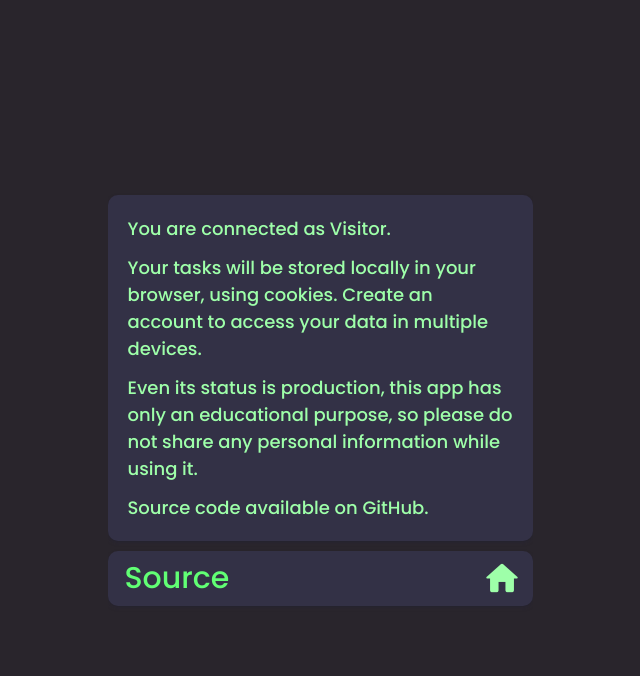
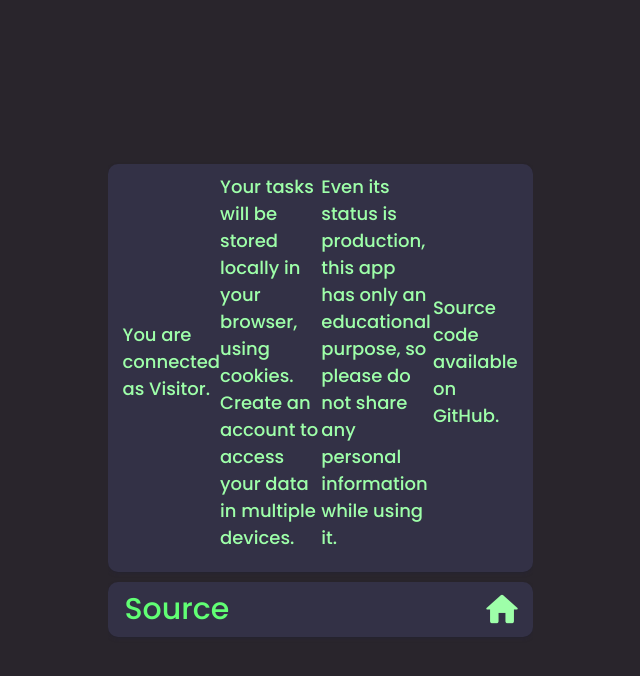
Before and after one commit to gabrielstork/django-to-do-list, a Django app: page /user/ in a window 1280 px wide. Shown: the top 676 px of the page, without its empty margins (320-960 px from the left). Run offline with Django 3.2, Linux system fonts and the light colour scheme.

Commit message:
box padding changes

```diff
--- a/src/tasks/static/tasks/css/styles.css
+++ b/src/tasks/static/tasks/css/styles.css
@@ -10,7 +10,6 @@
 
 body{
     height: 100vh;
-    min-height: -webkit-fill-available;
     display: flex;
     flex-direction: column;
     justify-content: center;
@@ -50,7 +49,7 @@ a{
     justify-content: center;
     align-items: center;
     height: auto;
-    padding: 12px;
+    padding: 9px 15px 9px 15px;
 }
 
 .box::-webkit-scrollbar{
--- a/src/users/static/users/css/styles.css
+++ b/src/users/static/users/css/styles.css
@@ -62,7 +62,7 @@ a{
     justify-content: center;
     align-items: center;
     height: auto;
-    padding: 12px;
+    padding: 9px 15px 9px 15px;
 }
 
 .box form{
@@ -225,11 +225,6 @@ a{
     color: rgb(158, 255, 169);
 }
 
-.box{
-    display: inline-block;
-    padding: 20px 20px 8px 20px;
-}
-
 .box p{
     font-size: 18px;
     color: rgb(158, 255, 169);
```
